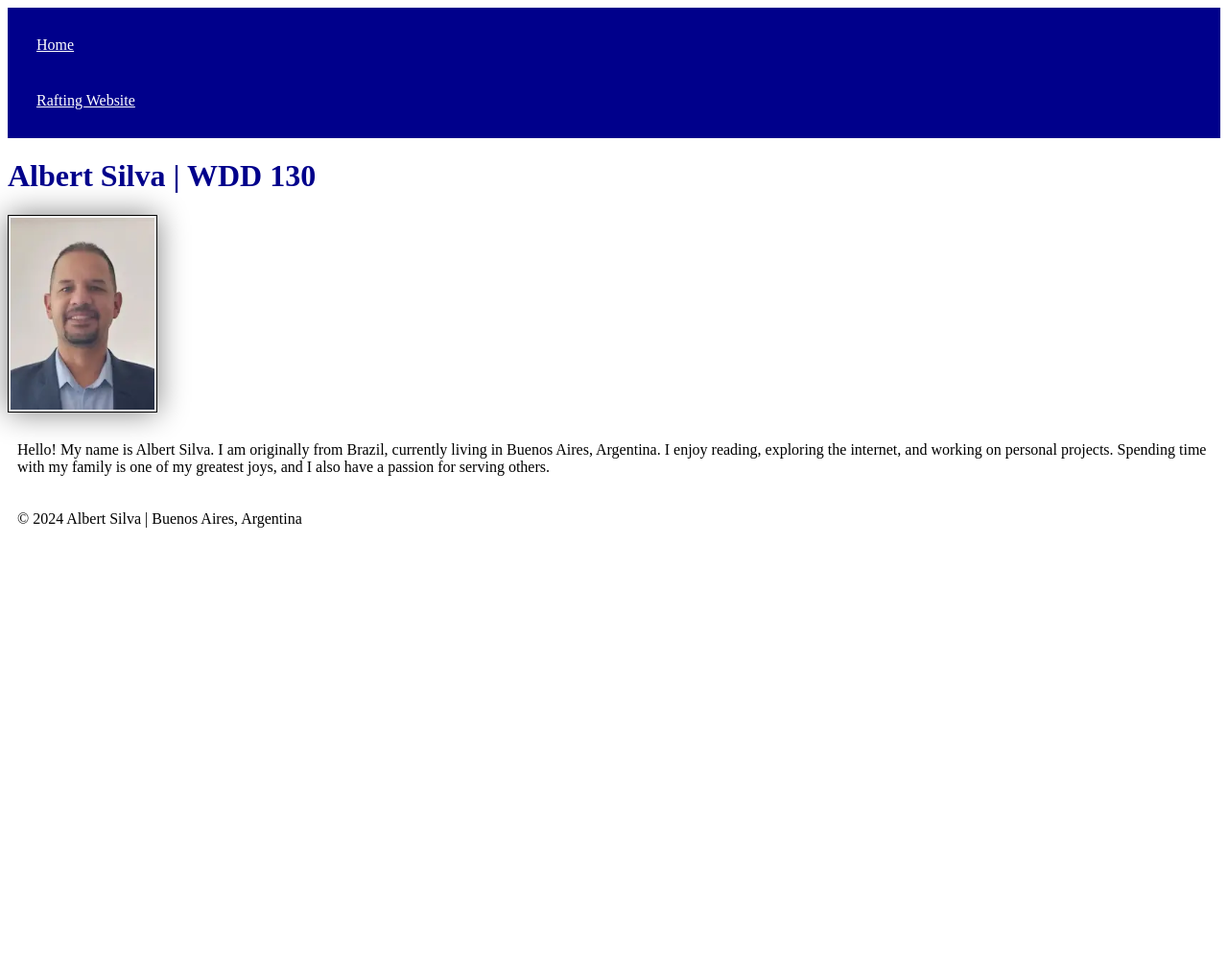
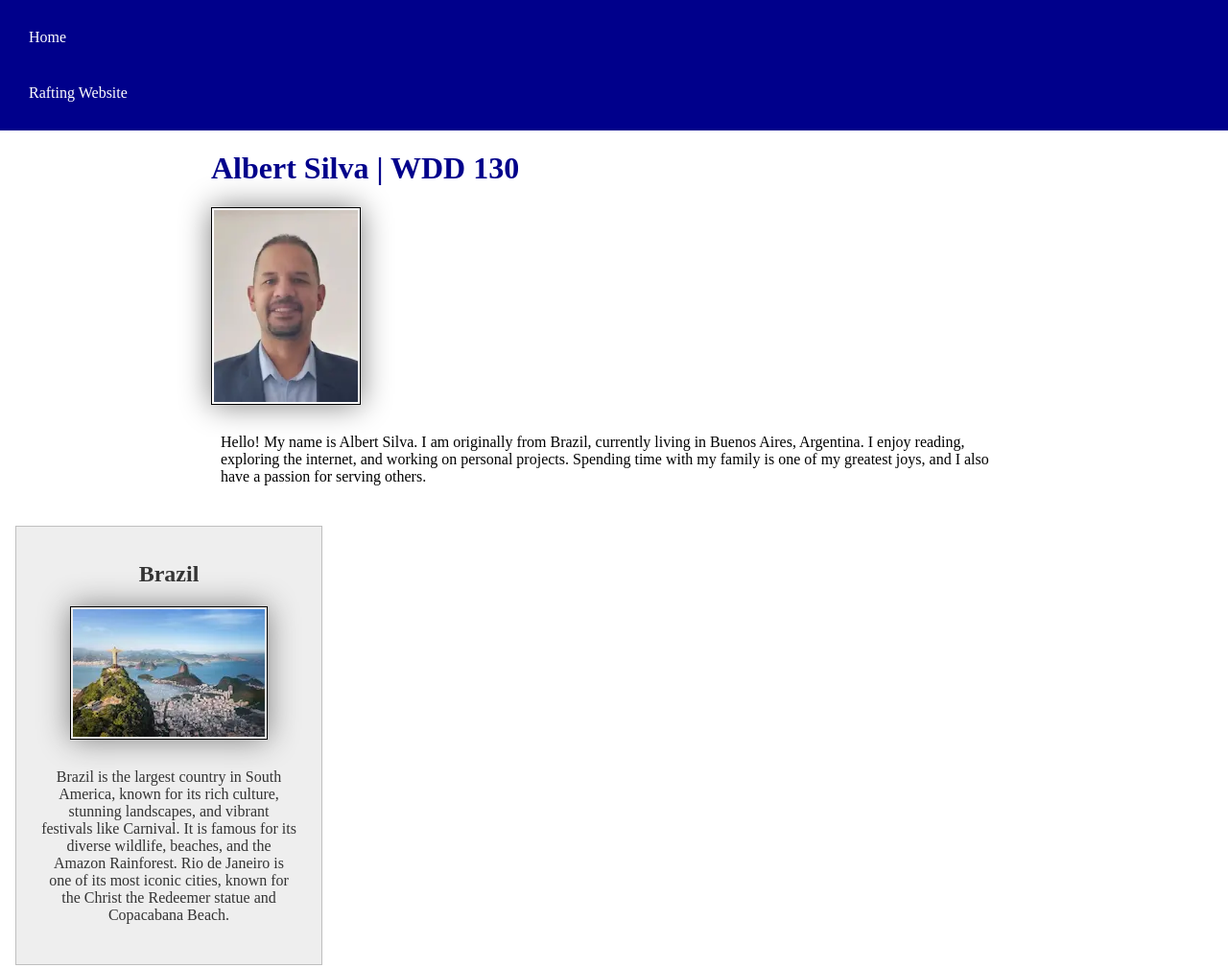
Before and after one commit to albertsilvawd/wdd130, a plain HTML site: page index.html in a window 1280 px wide. Shown: the top 1009 px of the page at 96% size. Before the commit the page ends 800 px from the top, so only its background shows below. Drawn offline with Linux system fonts and the light colour scheme.

Commit message:
changes box model

```diff
--- a/index.html
+++ b/index.html
@@ -3,8 +3,10 @@
   <head>
     <meta charset="utf-8">
     <meta name="viewport" content="width=device-width, initial-scale=1.0">
+    <meta name="description" content="Web development course homepage for Albert Silva. Includes personal background and links to a rafting website.">
+    <meta name="author" content="Albert Silva">
     <title>Albert Silva | WDD 130</title>
-    <link rel="stylesheet" href="styles/styles.css"
+    <link rel="stylesheet" href="styles/styles.css">
   </head>
   <body>
     <header>
@@ -18,6 +20,14 @@
       <img src="images/profile.webp" alt="Albert Silva profile picture" width="200">
       <p>Hello! My name is Albert Silva. I am originally from Brazil, currently living in Buenos Aires, Argentina. I enjoy reading, exploring the internet, and working on personal projects. Spending time with my family is one of my greatest joys, and I also have a passion for serving others.</p>
     </main>
+
+    <!-- Added <aside> element with a heading, image, and paragraph -->
+    <aside>
+      <h2>Brazil</h2>
+      <img src="images/brazil.webp" alt="Brazil landscape" width="200" height="auto">
+      <p>Brazil is the largest country in South America, known for its rich culture, stunning landscapes, and vibrant festivals like Carnival. It is famous for its diverse wildlife, beaches, and the Amazon Rainforest. Rio de Janeiro is one of its most iconic cities, known for the Christ the Redeemer statue and Copacabana Beach.</p>
+    </aside>
+
     <footer>
       <p>&copy; 2024 Albert Silva | Buenos Aires, Argentina</p>
     </footer>
--- a/styles/box-model.css
+++ b/styles/box-model.css
@@ -1,30 +1,122 @@
-.callout {
-	max-width: 400px;
-    margin: 1rem;
-    border: 1px solid rgba(0, 0, 0, 0.1);
-    padding: 1rem;
-    background-color: #224477;
-    color: #ffffff;
+/* General Styles */
+
+/* Global image styles */
+img {
+    width: 150px;
+    height: auto;
+    border: 1px solid black;
+    padding: 2px;
+    box-shadow: 0 0 30px gray;
 }
 
-.callout img {
-	float: right;
-    margin: 0 0 1rem 1rem;
-    border: 4px solid #fff;
-    box-shadow: 0 0 10px #eee;
-    width: 125px;
+/* Specific style for images inside <aside> */
+aside img {
+    width: 200px;
     height: auto;
-    background-color: #eee;
 }
 
-blockquote {
-    margin: 0;
+/* Navigation bar */
+nav {
+    background-color: darkblue;
+    padding: 10px;
 }
 
+nav a {
+    color: white;
+    display: block;
+    padding: 20px;
+    text-decoration: none; /* To remove underlines */
+}
+
+/* Heading style */
+h1 {
+    color: darkblue;
+    font-family: 'Arial', sans-serif; /* Added fallback font */
+}
+
+/* Paragraph styles */
+p {
+    padding: 10px;
+    color: #333; /* Ensure text is legible */
+}
+
+/* Main content area */
+main {
+    max-width: 840px;
+    margin: 0 auto; /* Centers the main content */
+    background-color: #f9f9f9; /* Light background for contrast */
+    padding: 20px;
+    color: #333; /* Text color to ensure readability */
+    font-family: 'Arial', sans-serif; /* Added fallback font */
+}
+
+/* Aside element styling */
+aside {
+    width: 20rem;
+    margin: 1rem;
+    border: 1px solid rgba(0, 0, 0, 0.2); /* Subtle transparent border */
+    padding: 1rem;
+    background-color: #eee; /* Light gray background */
+    color: #333; /* Dark text color for readability */
+    text-align: center;
+    font-family: 'Arial', sans-serif; /* Added fallback font */
+}
+
+/* Footer element */
+footer {
+    margin-top: 15px;
+    border-top: 1px solid #000;
+    text-align: center;
+    background-color: #333; /* Dark background for footer */
+    color: white; /* White text on dark background */
+    padding: 10px 0;
+}
+
+/* Callout class (box model example) */
+.callout {
+    max-width: 600px;
+    margin: 20px auto; /* Center the callout */
+    border: 2px solid #0066cc; /* Blue border for emphasis */
+    padding: 20px;
+    background-color: #f0f8ff; /* Light blue background */
+    color: #333; /* Ensure text is readable */
+    font-family: 'Arial', sans-serif;
+}
+
+/* Blockquote styling */
+blockquote {
+    margin: 20px 0;
+    padding: 10px;
+    border-left: 5px solid #0066cc; /* Blue left border */
+    background-color: #f9f9f9; /* Light background */
+    color: #333; /* Text color for readability */
+    font-style: italic;
+}
+
+/* Cite styling */
 cite {
-	display: block;
-    border-top: 1px dotted #fff;
-    padding-top: 0;
+    display: block;
+    margin-top: 10px;
     text-align: right;
-    font-size: smaller;
+    font-size: 0.9em;
+    font-style: normal;
+    color: #0066cc; /* Blue text color for citation */
+    border-top: 1px solid #ccc;
+    padding-top: 10px;
 }
+
+/* Add styles for forms or other elements if necessary (optional) */
+textarea, input {
+    font-family: 'Arial', sans-serif; /* Use fallback font for form elements */
+    padding: 10px;
+    background-color: #fff;
+    border: 1px solid #ccc;
+    color: #333; /* Ensure text is readable */
+}
+
+/* Fixes for redefinitions (e.g., padding and margin) */
+.some-class {
+    padding: 10px 20px 30px 20px; /* Consolidated padding */
+    margin: 15px 20px 25px 30px; /* Consolidated margin */
+    font-size: 16px; /* Only one font size declaration */
+}
--- a/styles/styles.css
+++ b/styles/styles.css
@@ -9,6 +9,13 @@ nav {
     color: white;
     display: block;
     padding: 20px;
+    text-decoration: none;  /* Remove underline */
+}
+
+/* Hover effect for the links */
+nav a:hover {
+    background-color: lightblue;  /* Changes background on hover */
+    color: darkblue;              /* Changes text color on hover */
 }
 
 /* Style for the main heading */
@@ -16,16 +23,77 @@ nav {
     color: darkblue;
 }
 
-  /* Style for images */
+/* Style for images (Global) */
 img {
     width: 150px;
     height: auto;
     border: 1px solid black;
     padding: 2px;
     box-shadow: 0 0 30px gray;
+    max-width: 100%;  /* Ensures images scale down in smaller screens */
+}
+
+/* Specific style for images inside <aside> */
+aside img {
+    width: 200px;
+    height: auto;
 }
 
 /* Style for paragraph elements */
 p {
     padding: 10px;
 }
+
+/* Style for <main> element to limit its width */
+main {
+    max-width: 840px;
+    margin: 0 auto; /* Optional: centers the main content */
+}
+
+/* Style for the <aside> element */
+aside {
+    width: 20rem;
+    margin: 1rem;
+    border: 1px solid rgba(0, 0, 0, 0.2); /* Subtle transparent border */
+    padding: 1rem;
+    background-color: #eee;
+    color: #333;
+    text-align: center;
+    box-sizing: border-box; /* Ensures padding and border are included in the width */
+}
+
+/* Style for <footer> element */
+footer {
+    margin-top: 15px;
+    border-top: 1px solid #000;
+    text-align: center;
+    padding: 10px 0;  /* Add some padding to make it more visually appealing */
+    background-color: #f1f1f1;  /* Optional: give a light background color */
+}
+
+/* Optional: Ensure the footer stays at the bottom on small pages */
+html, body {
+    height: 100%;
+    margin: 0;
+}
+
+body {
+    display: flex;
+    flex-direction: column;
+}
+
+footer {
+    margin-top: auto;  /* Push the footer to the bottom of the page */
+}
+
+/* Example responsive design for smaller screens */
+@media (max-width: 768px) {
+    aside {
+        width: 100%;  /* Allow <aside> to take up full width on smaller screens */
+        margin: 0;    /* Remove margin for better use of screen space */
+    }
+
+    nav a {
+        padding: 10px;  /* Reduce padding for smaller screens */
+    }
+}
```
Also changed, not shown: week02/box-model.html (+0 -1 lines), week02/holygrail.html (+1 -1 lines), images/brazil.webp (added). Lines whose indentation alone changed are shown as unchanged.
